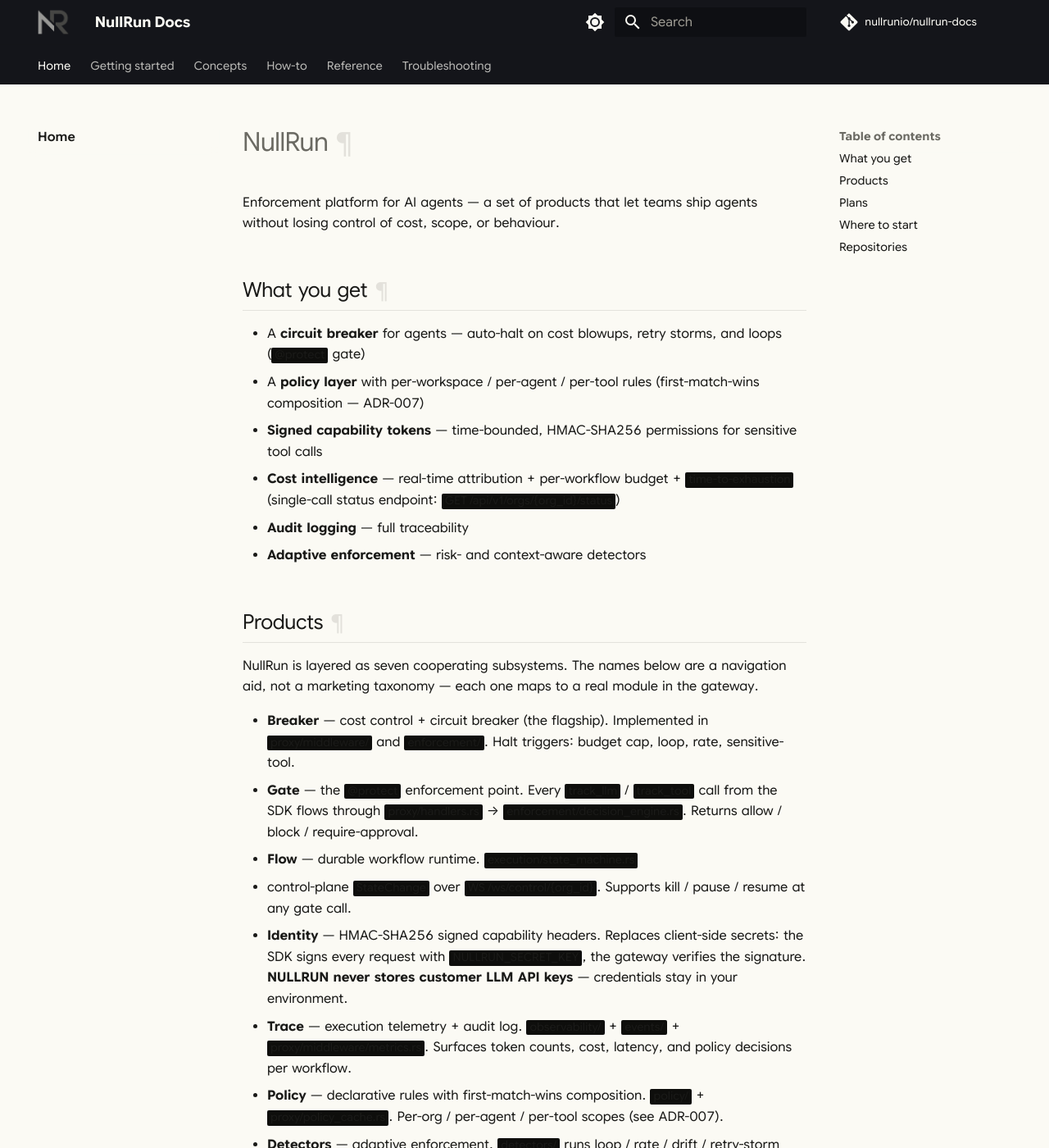
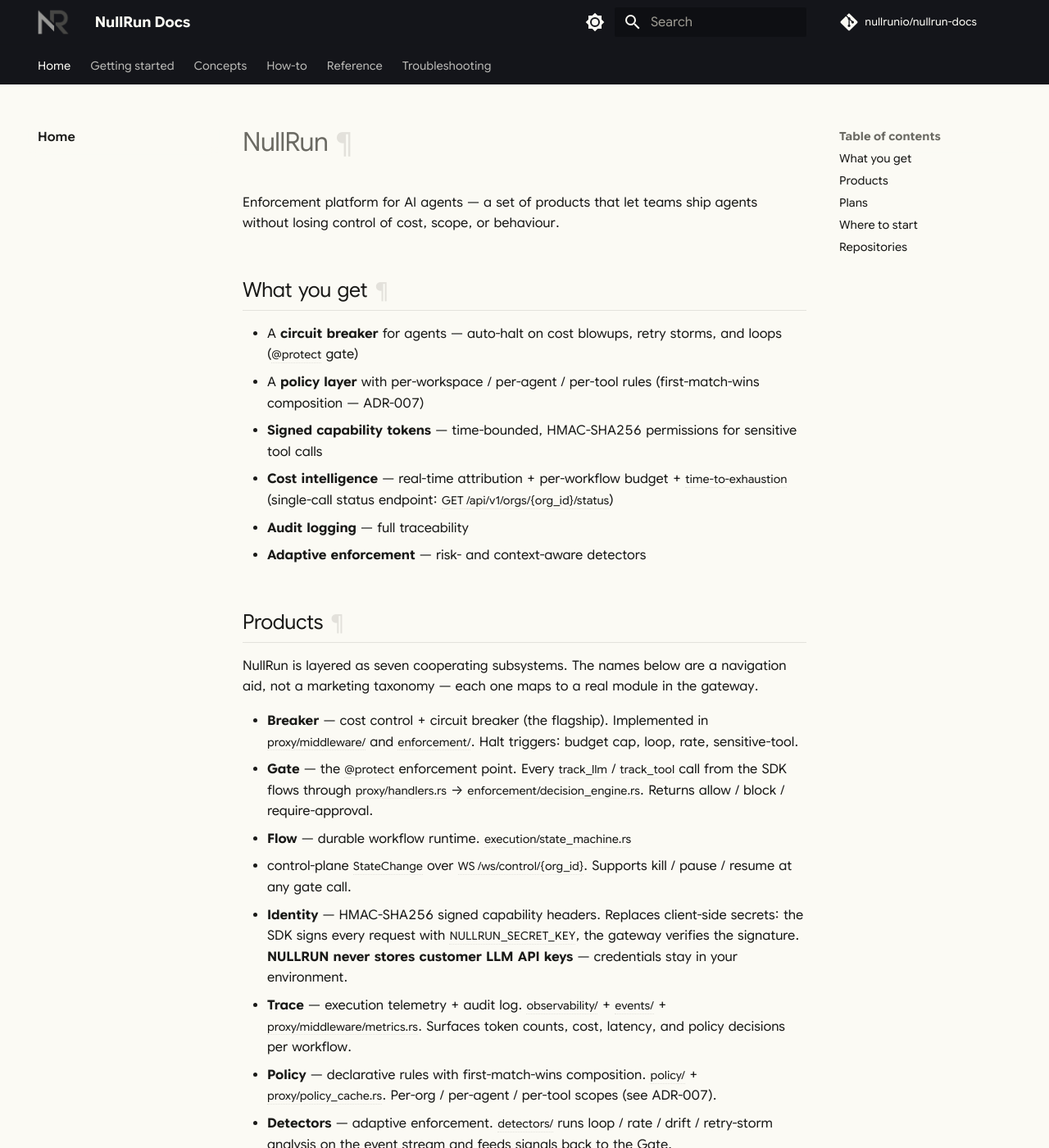
Before and after one commit to nullrunio/nullrun-docs, an MkDocs documentation site: the page built from docs/index.md, in a window 1280 px wide and 1400 px high. Shown: the whole window at 82% size. Built offline with MkDocs 1.6.1 and Material for MkDocs 9.7.7, drawn with Linux system fonts in a browser that asks for light colours; comment, search, counter and statistics services are not loaded.

Commit message:
docs(style): reset Material's black chip on inline code
Material's default `.md-typeset code` rule ships with
`background-color: var(--md-code-bg-color)` (near-black in both
schemes), plus `padding` and `border-radius`. The previous
inline-code rule (commit cc01241) only overrode `color`,
`font-family`, `font-size`, `white-space` -- the chip defaults
silently remained, so every <code> element on the site rendered
as a black-filled rectangle with cream text. That matches the
"filled in black" appearance reported on /concepts/api-keys/ for
strings like `workflow_id`, `400`, etc.

Explicitly reset:
  background-color: transparent
  padding: 0
  border-radius: 0

Now inline code is monospace + dotted underline (the Django
.literal style we want), with no background. The dotted underline
already applies inside table cells via `:not(pre) > :not(table) >
code` -- that selector only excludes direct pre>code and direct
table>code, so code-in-td matches and gets the underline as
intended.

```diff
--- a/docs/stylesheets/extra.css
+++ b/docs/stylesheets/extra.css
@@ -472,6 +472,13 @@
    dotted underline gives the same visual weight without the chip
    breaking prose rhythm.
 
+   IMPORTANT: Material's default `.md-typeset code` rule sets
+   `background-color: var(--md-code-bg-color)` (near-black in light,
+   near-black in dark), `padding`, and `border-radius` — i.e. it
+   paints a dark chip behind every inline `<code>`. We must EXPLICITLY
+   reset those three properties, otherwise the chip wins by default
+   and inline code reads as "painted black on the page".
+
    Excluded contexts (no underline + monospace only, no pill):
      - code inside <pre>: pre has its own dark surface, pill would
        be invisible against the ink strip
@@ -482,6 +489,11 @@
   font-size: 0.86em;
   color: var(--md-default-fg-color);
   white-space: nowrap;
+  /* Reset Material's chip defaults so inline code doesn't render
+     as a black-filled rectangle on the cream page. */
+  background-color: transparent;
+  padding: 0;
+  border-radius: 0;
 }
 
 /* Standalone inline code — monospace + dotted underline. */
```
